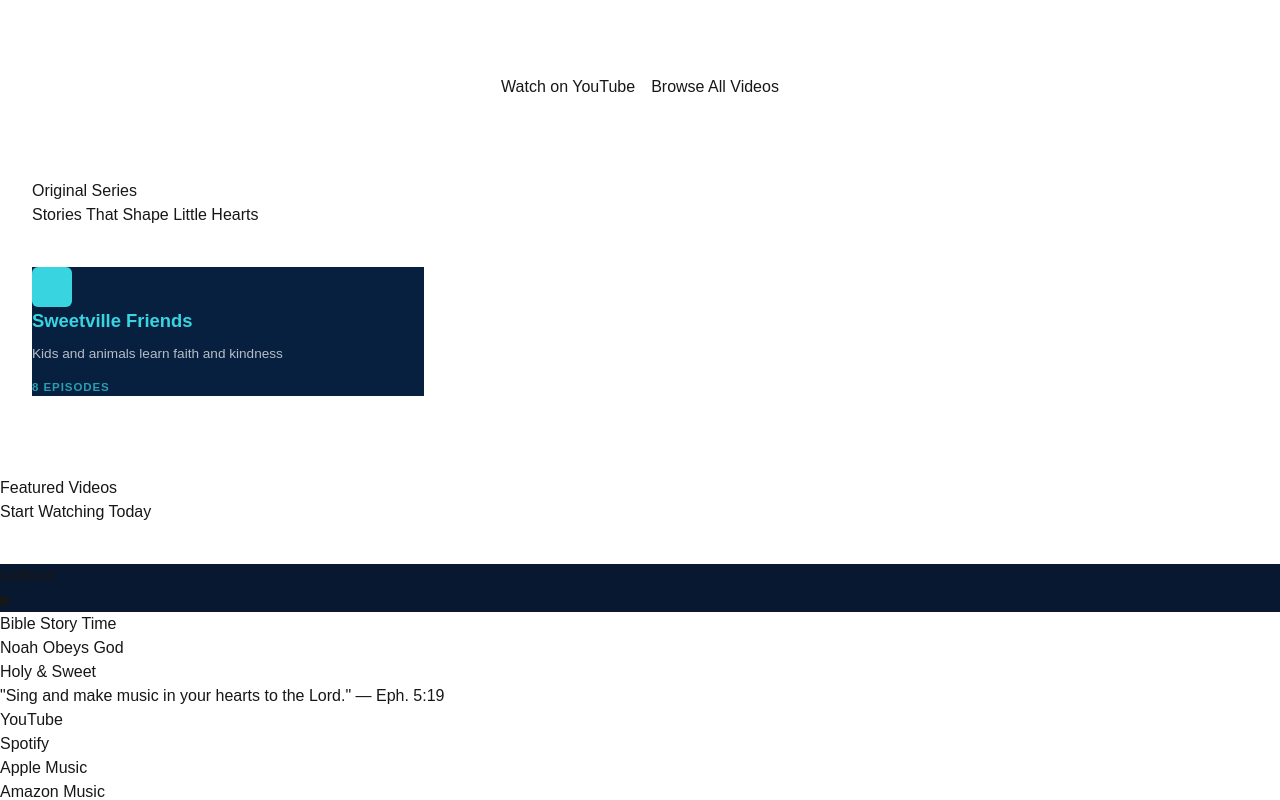
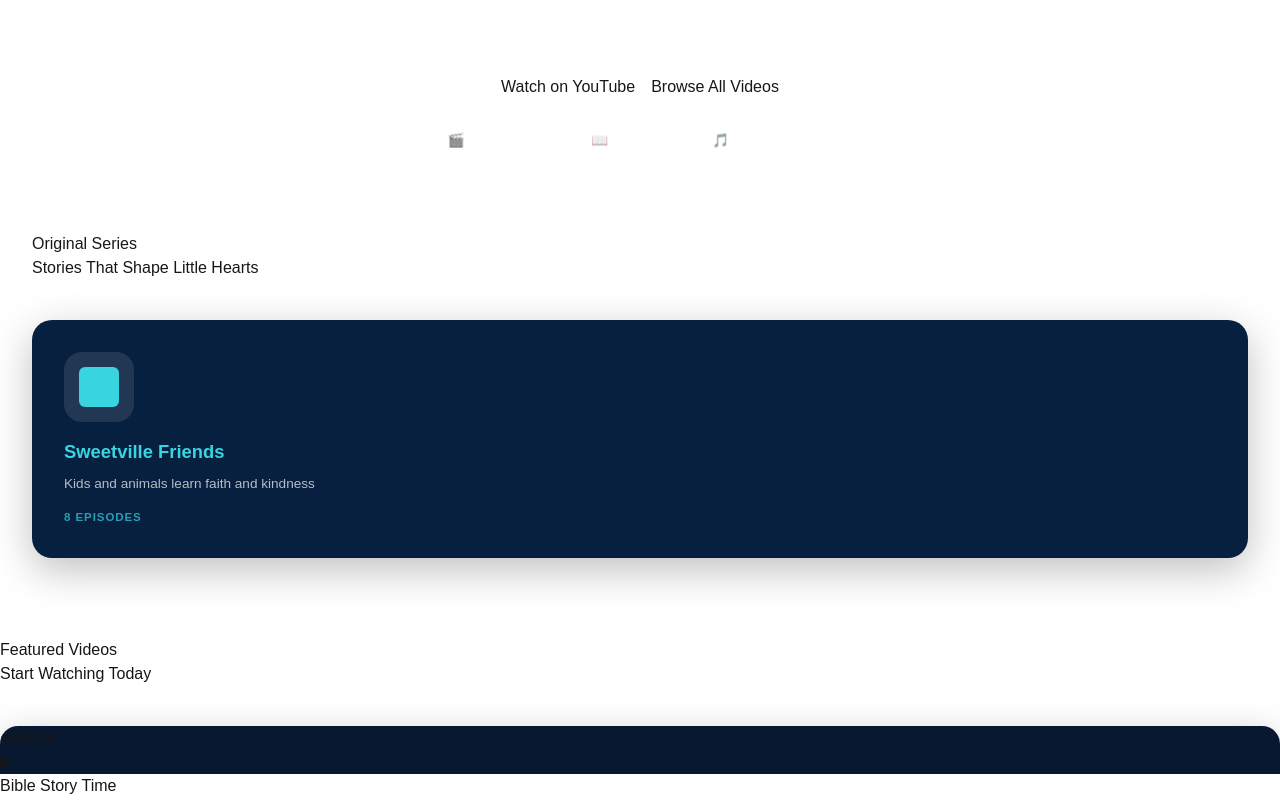
Before and after one commit to holyandsweet/holyandsweet-website, a Next.js app: page /kids in a window 1280 px wide. Shown: the part 300-1100 px from the top of the page. Built offline with nearby package versions, Linux system fonts and the light colour scheme.

Commit message:
cosmetic changes

```diff
--- a/app/kids/page.tsx
+++ b/app/kids/page.tsx
@@ -64,6 +64,24 @@ export default function KidsPage() {
             <button className="btn-o">Browse All Videos</button>
           </a>
         </div>
+
+<div
+  style={{
+    marginTop: "2rem",
+    display: "flex",
+    justifyContent: "center",
+    gap: "1.5rem",
+    flexWrap: "wrap",
+    opacity: 0.8,
+    fontSize: ".85rem",
+    color: "rgba(255,255,255,0.8)",
+  }}
+>
+  <span>🎬 Animated Series</span>
+  <span>📖 Bible Stories</span>
+  <span>🎵 Worship for Kids</span>
+</div>
+
       </div>
 
       <section className="section kids-sec" style={{ padding: "5rem 2rem" }}>
@@ -76,10 +94,42 @@ export default function KidsPage() {
             Stories That Shape Little Hearts
           </h2>
 
-          <div style={{ display: "grid", gridTemplateColumns: "repeat(3,1fr)", gap: "1.25rem" }}>
-            {KIDS_SERIES.map((s) => (
-              <div key={s.name} className="series-card" style={{ background: s.bg }}>
-                <div className="series-icon">{s.icon === "town" && <TownIcon />}</div>
+          <div style={{ display: "grid", gridTemplateColumns: "repeat(auto-fit, minmax(260px, 1fr))",
+gap: "1.5rem",
+ }}>
+            {KIDS_SERIES.map((s) => ( <div
+  key={s.name}
+  className="series-card"
+  style={{
+    background: s.bg,
+    borderRadius: "20px",
+    padding: "2rem",
+    boxShadow: "0 12px 40px rgba(0,0,0,0.25)",
+    transition: "all 0.3s ease",
+    cursor: "pointer",
+  }}
+onMouseEnter={(e) => {
+    e.currentTarget.style.transform = "translateY(-6px) scale(1.02)";
+  }}
+  onMouseLeave={(e) => {
+    e.currentTarget.style.transform = "translateY(0)";
+  }}
+>
+ <div
+  className="series-icon"
+  style={{
+    width: 70,
+    height: 70,
+    borderRadius: "18px",
+    background: "rgba(255,255,255,0.1)",
+    display: "flex",
+    alignItems: "center",
+    justifyContent: "center",
+    marginBottom: "1rem",
+  }}
+>
+  {s.icon === "town" && <TownIcon />}
+</div>
 
                 <div
                   style={{
@@ -128,7 +178,18 @@ export default function KidsPage() {
 
           <div className="vid-grid">
             {VIDEOS_KIDS.map((v) => (
-              <div key={v.title} className="vid-card">
+
+<div
+  key={v.title}
+  className="vid-card"
+  style={{
+    borderRadius: "18px",
+    overflow: "hidden",
+    boxShadow: "0 10px 35px rgba(0,0,0,0.25)",
+    transition: "all 0.25s ease",
+  }}
+>
+
                 <div className="vid-thumb" style={{ background: v.bg }}>
                   {v.icon}
                   <div className="play-btn">▶</div>
```
